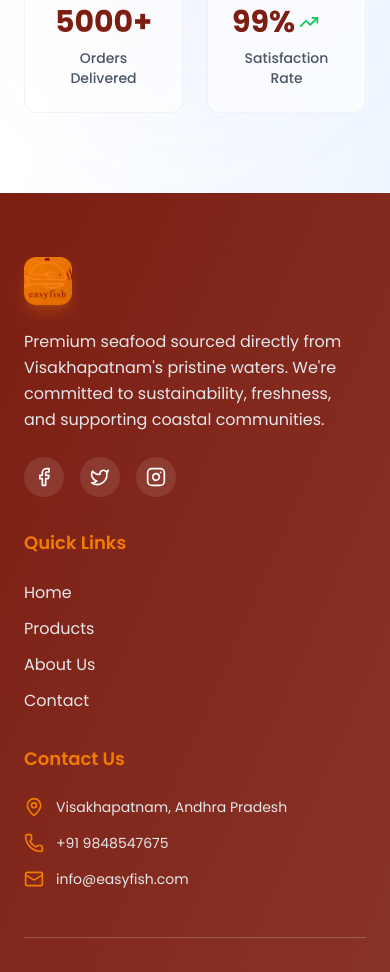
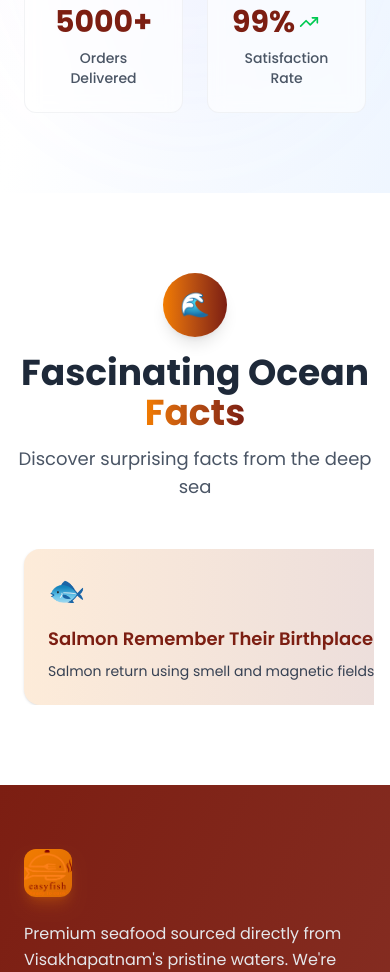
Before and after one commit to saikiran11461/easyfish, a Next.js app: page / in a window 390 px wide. Shown: the part 9559-10531 px from the top of the page. Built offline with nearby package versions, Linux system fonts and the light colour scheme.

Commit message:
added the facts section

```diff
--- a/src/app/page.js
+++ b/src/app/page.js
@@ -5,7 +5,7 @@ import MissionSection from "@/components/MissionSection";
 import TestimonialsSection from "@/components/TestimonialsSection";
 import WhatsAppFloatingIcon from "@/components/WatsAppFloatIcon";
 import WhyChooseUsSection from "@/components/WhyChooseUs";
-
+import FishFactsSection from "@/components/FinFishFacts";
 
 
 export const metadata = {
@@ -47,6 +47,7 @@ export default function Home() {
     <WhyChooseUsSection/>
     <TestimonialsSection/>
     <WhatsAppFloatingIcon/>
+    <FishFactsSection/>
     </>
   );
 }
--- /dev/null
+++ b/src/components/FinFishFacts.jsx
@@ -0,0 +1,85 @@
+"use client";
+import React, { useEffect, useRef } from "react";
+
+const FishFactsSection = () => {
+  const scrollRef = useRef(null);
+
+  const fishFacts = [
+    { id: 1, title: "Salmon Remember Their Birthplace", description: "Salmon return using smell and magnetic fields.", icon: "🐟" },
+    { id: 2, title: "Octopus Have Three Hearts", description: "One heart stops beating while swimming.", icon: "🐙" },
+    { id: 3, title: "Shrimp's Heart is in Their Head", description: "Vital organs are in the head.", icon: "🦐" },
+    { id: 4, title: "Tuna Can Warm Their Blood", description: "Allows them to swim in any water.", icon: "🐠" },
+    { id: 5, title: "Crabs Walk Sideways", description: "Sideways walk gives them speed.", icon: "🦀" },
+    { id: 6, title: "Fish Communicate Through Colors", description: "They change color to signal and blend in.", icon: "🌈" },
+  ];
+
+  const infiniteFacts = [...fishFacts, ...fishFacts];
+
+  useEffect(() => {
+    const container = scrollRef.current;
+    if (!container) return;
+
+    let scrollSpeed = 0.7;
+    let animationId;
+
+    const animate = () => {
+      container.scrollLeft += scrollSpeed;
+      if (container.scrollLeft >= container.scrollWidth / 2) {
+        container.scrollLeft = 0;
+      }
+      animationId = requestAnimationFrame(animate);
+    };
+
+    const pause = () => (scrollSpeed = 0);
+    const resume = () => (scrollSpeed = 0.7);
+
+    container.addEventListener("mouseenter", pause);
+    container.addEventListener("mouseleave", resume);
+    animate();
+
+    return () => {
+      cancelAnimationFrame(animationId);
+      container.removeEventListener("mouseenter", pause);
+      container.removeEventListener("mouseleave", resume);
+    };
+  }, []);
+
+  return (
+    <section className="bg-white py-20 px-4">
+      <div className="text-center mb-12">
+        <div className="w-16 h-16 mx-auto mb-4 rounded-full bg-gradient-to-r from-[#F27C00] to-[#7C1E12] text-white flex items-center justify-center text-2xl shadow-lg">
+          🌊
+        </div>
+        <h2 className="text-4xl md:text-5xl font-bold text-gray-800">
+          Fascinating Ocean{" "}
+          <span className="bg-gradient-to-r from-[#F27C00] to-[#7C1E12] bg-clip-text text-transparent">
+            Facts
+          </span>
+        </h2>
+        <p className="text-gray-600 mt-3 text-lg max-w-xl mx-auto">
+          Discover surprising facts from the deep sea
+        </p>
+      </div>
+
+      <div
+        ref={scrollRef}
+        className="flex gap-6 overflow-x-hidden px-2"
+      >
+        {infiniteFacts.map((fact, index) => (
+          <div
+            key={`${fact.id}-${index}`}
+            className="min-w-[280px] bg-[linear-gradient(to_right,rgba(242,124,0,0.15),rgba(124,30,18,0.15))] text-gray-800 rounded-2xl p-6 shadow transition-all duration-300 hover:-translate-y-2 hover:shadow-xl flex-shrink-0"
+          >
+            <div className="text-3xl mb-4">{fact.icon}</div>
+            <h3 className="text-lg font-semibold mb-2 text-[#7C1E12]">{fact.title}</h3>
+            <p className="text-sm text-gray-700">{fact.description}</p>
+          </div>
+        ))}
+      </div>
+
+
+    </section>
+  );
+};
+
+export default FishFactsSection;
```
